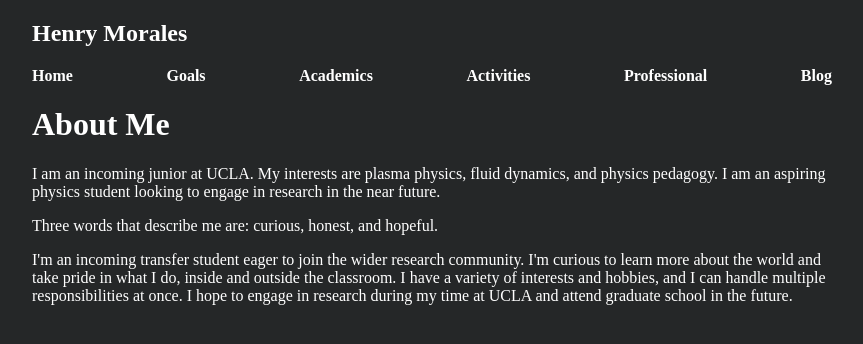
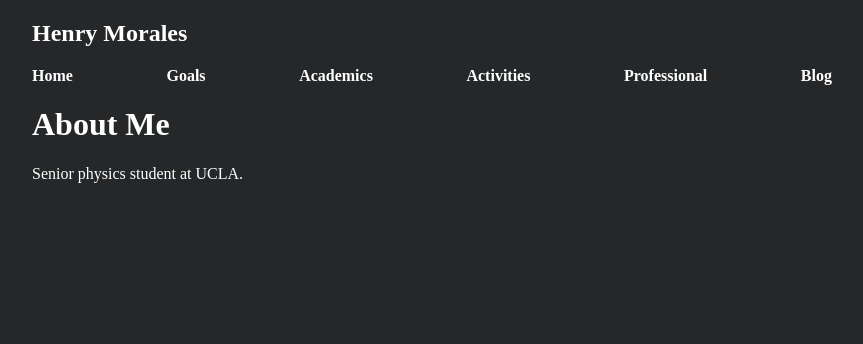
Before and after one commit to barihenry/barihenry.github.io, a plain HTML site: page index.html in a window 1280 px wide. Shown: the whole page, without its empty margins (208-1071 px from the left). Drawn offline with Linux system fonts and the light colour scheme.

Commit message:
Update index.html
changed to simplify to senior

```diff
--- a/index.html
+++ b/index.html
@@ -18,15 +18,7 @@
 		<h1>About Me</h1>
 
 			<p>
-				I am an incoming junior at UCLA. My interests are plasma physics, fluid dynamics, and physics pedagogy. I am an aspiring physics student looking to engage in research in the near future.
-			</p>
-
-			<p>
-				Three words that describe me are: curious, honest, and hopeful.
-			</p>
-
-			<p>
-				I'm an incoming transfer student eager to join the wider research community. I'm curious to learn more about the world and take pride in what I do, inside and outside the classroom. I have a variety of interests and hobbies, and I can handle multiple responsibilities at once. I hope to engage in research during my time at UCLA and attend graduate school in the future.
+				Senior physics student at UCLA.
 			</p>
 	</body>
 </html>
```
